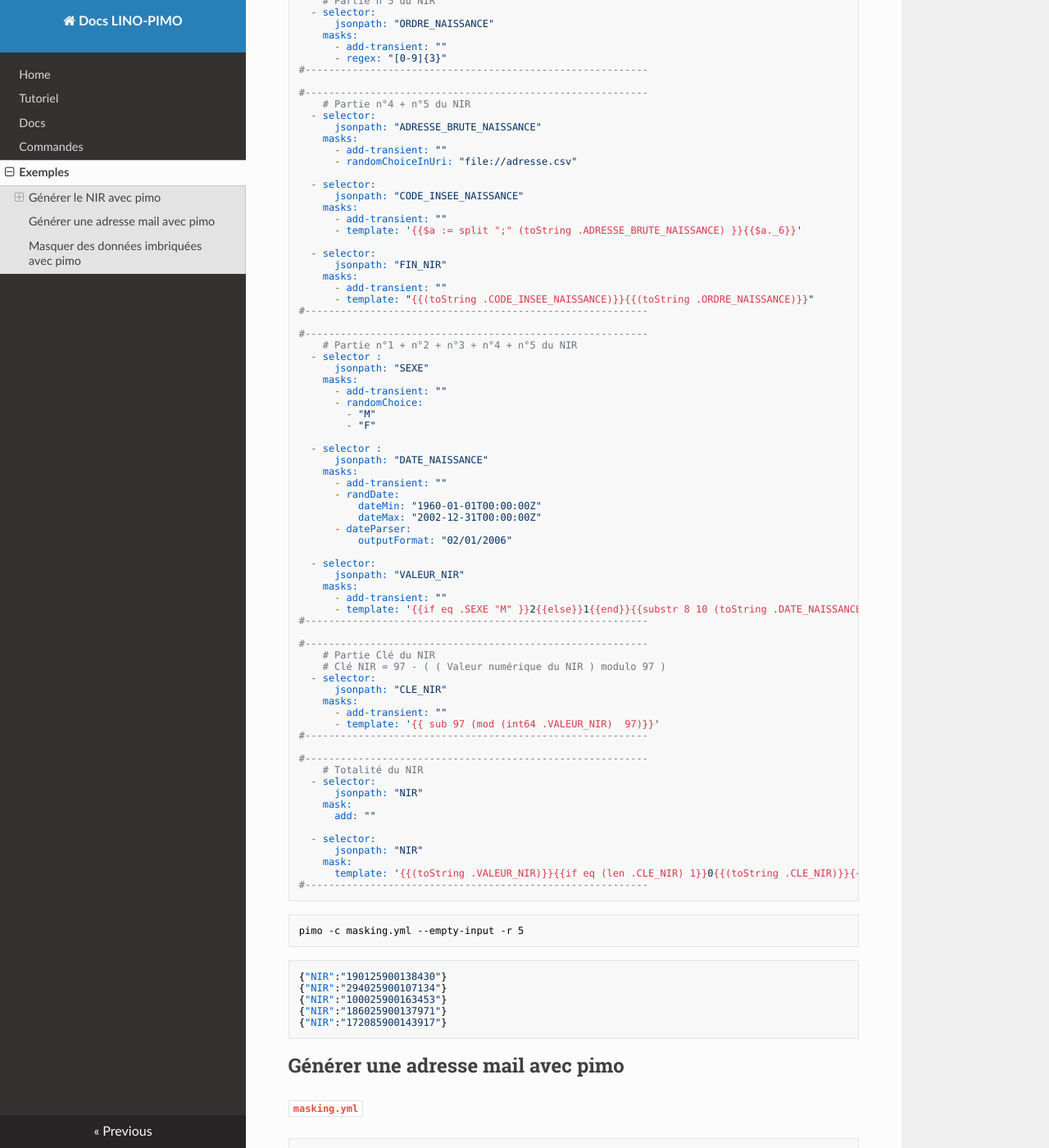
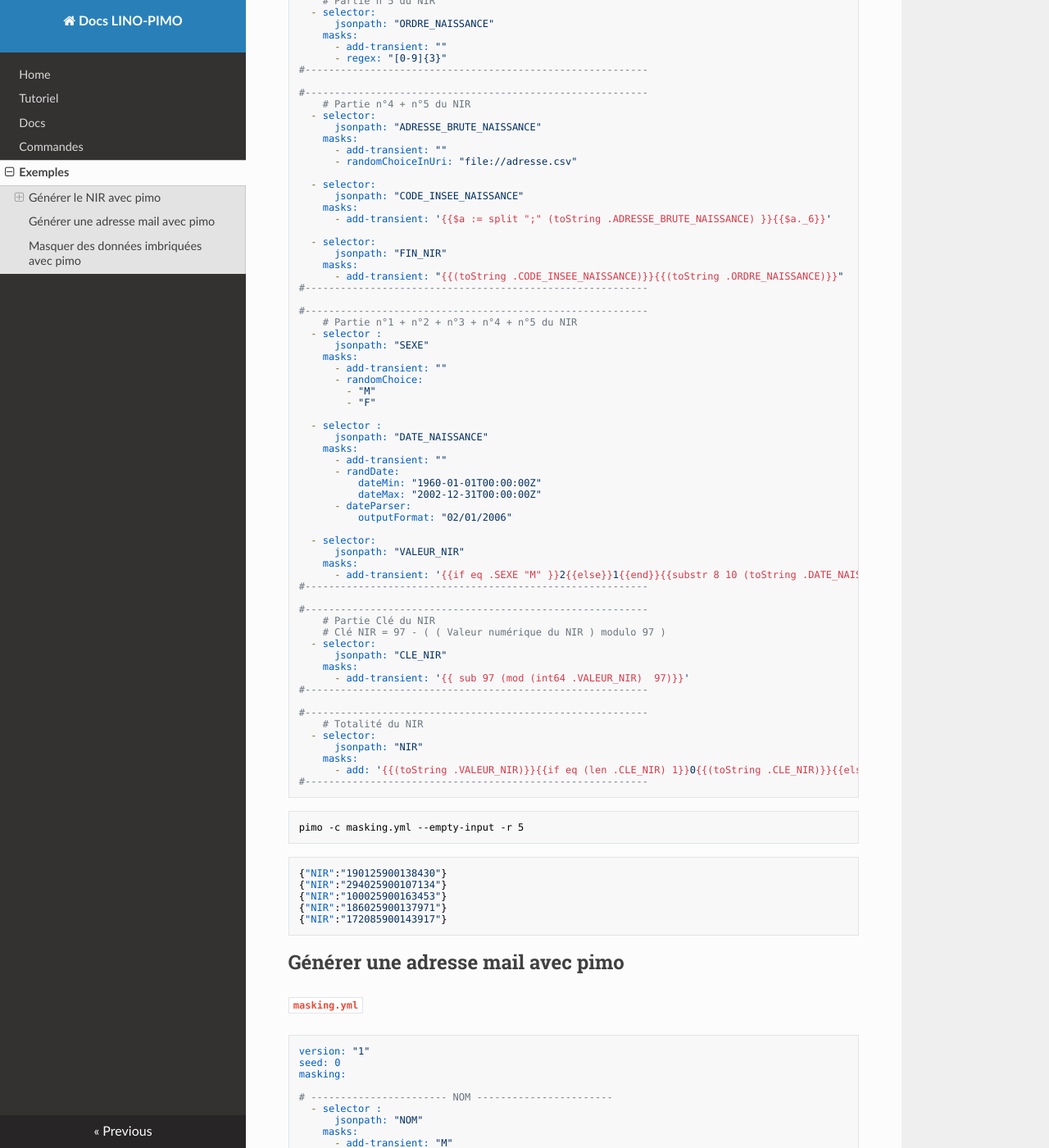
Before and after one commit to CGI-FR/lino-doc, an MkDocs documentation site: the page built from docs/example.md, in a window 1280 px wide and 1400 px high, scrolled down 1061 px. Shown: the whole window at 82% size. Built offline with MkDocs 1.6.1, drawn with Linux system fonts in a browser that asks for light colours; nearby versions of some CDN libraries.

Commit message:
docs(examples): simplify 'add' and 'add-transient' masks

`````diff
--- a/docs/example.md
+++ b/docs/example.md
@@ -64,14 +64,12 @@ masking:
   - selector:
       jsonpath: "CODE_INSEE_NAISSANCE"
     masks:
-      - add-transient: ""
-      - template: '{{$a := split ";" (toString .ADRESSE_BRUTE_NAISSANCE) }}{{$a._6}}'
+      - add-transient: '{{$a := split ";" (toString .ADRESSE_BRUTE_NAISSANCE) }}{{$a._6}}'
 
   - selector:
       jsonpath: "FIN_NIR"
     masks:
-      - add-transient: ""
-      - template: "{{(toString .CODE_INSEE_NAISSANCE)}}{{(toString .ORDRE_NAISSANCE)}}"
+      - add-transient: "{{(toString .CODE_INSEE_NAISSANCE)}}{{(toString .ORDRE_NAISSANCE)}}"
 #----------------------------------------------------------
 
 #----------------------------------------------------------
@@ -97,8 +95,7 @@ masking:
   - selector:
       jsonpath: "VALEUR_NIR"
     masks:
-      - add-transient: ""
-      - template: '{{if eq .SEXE "M" }}2{{else}}1{{end}}{{substr 8 10 (toString .DATE_NAISSANCE)}}{{substr 3 5 (toString .DATE_NAISSANCE)}}{{.FIN_NIR}}'
+      - add-transient: '{{if eq .SEXE "M" }}2{{else}}1{{end}}{{substr 8 10 (toString .DATE_NAISSANCE)}}{{substr 3 5 (toString .DATE_NAISSANCE)}}{{.FIN_NIR}}'
 #----------------------------------------------------------
 
 #----------------------------------------------------------
@@ -107,21 +104,15 @@ masking:
   - selector:
       jsonpath: "CLE_NIR"
     masks:
-      - add-transient: ""
-      - template: '{{ sub 97 (mod (int64 .VALEUR_NIR)  97)}}'
+      - add-transient: '{{ sub 97 (mod (int64 .VALEUR_NIR)  97)}}'
 #----------------------------------------------------------
 
 #----------------------------------------------------------
     # Totalité du NIR
   - selector:
       jsonpath: "NIR"
-    mask:
-      add: ""
-
-  - selector:
-      jsonpath: "NIR"
-    mask:
-      template: '{{(toString .VALEUR_NIR)}}{{if eq (len .CLE_NIR) 1}}0{{(toString .CLE_NIR)}}{{else}}{{(toString .CLE_NIR)}}{{end}}'
+    masks:
+      - add: '{{(toString .VALEUR_NIR)}}{{if eq (len .CLE_NIR) 1}}0{{(toString .CLE_NIR)}}{{else}}{{(toString .CLE_NIR)}}{{end}}'
 #----------------------------------------------------------
 ```
 
@@ -165,8 +156,7 @@ masking:
   - selector:
       jsonpath: "MAIL"
     masks:
-      - add: ""
-      - template: '{{- .NOM | replace " " ""}}.{{- .PRENOM | replace " " ""}}@yopmail.com'
+      - add: '{{- .NOM | replace " " ""}}.{{- .PRENOM | replace " " ""}}@yopmail.com'
 ````
 
 ```console
`````
